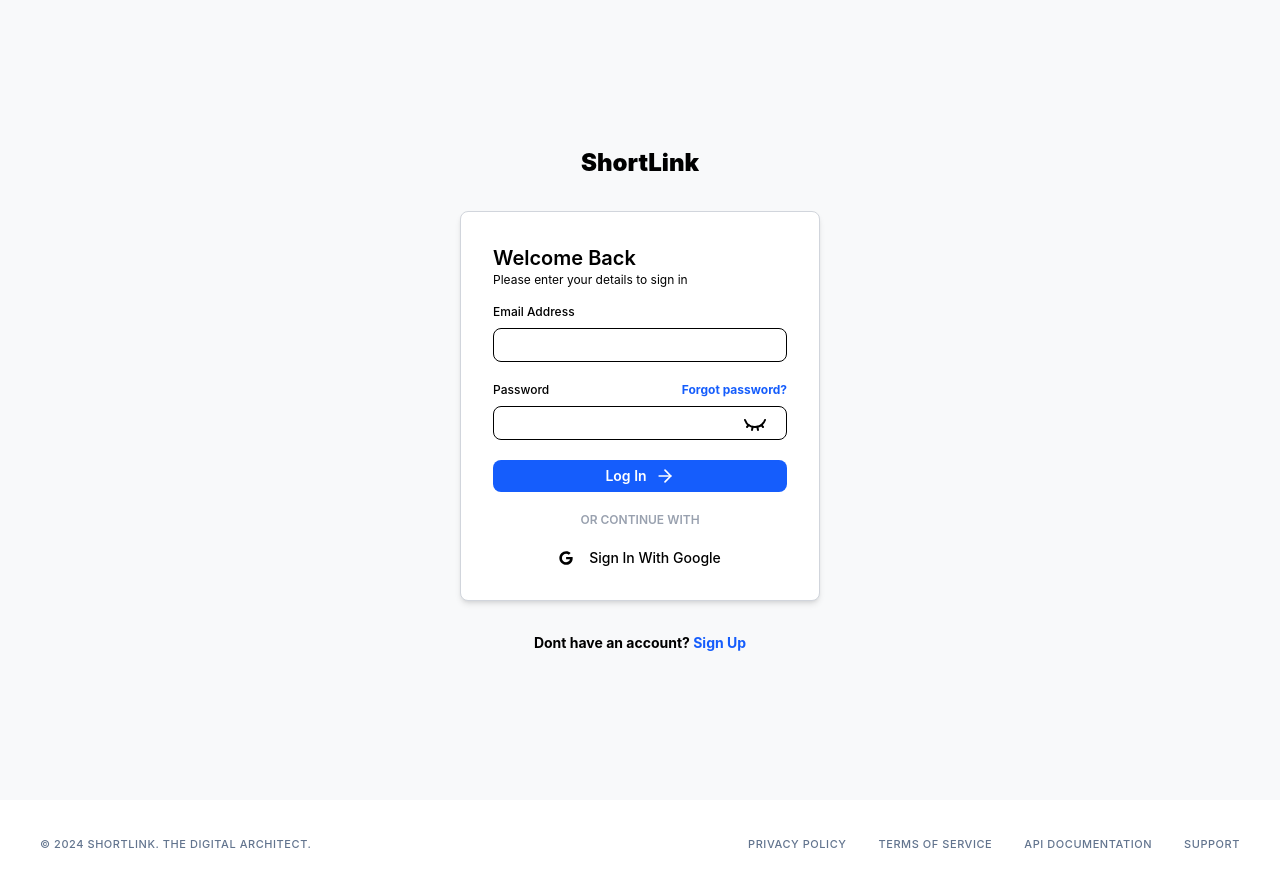
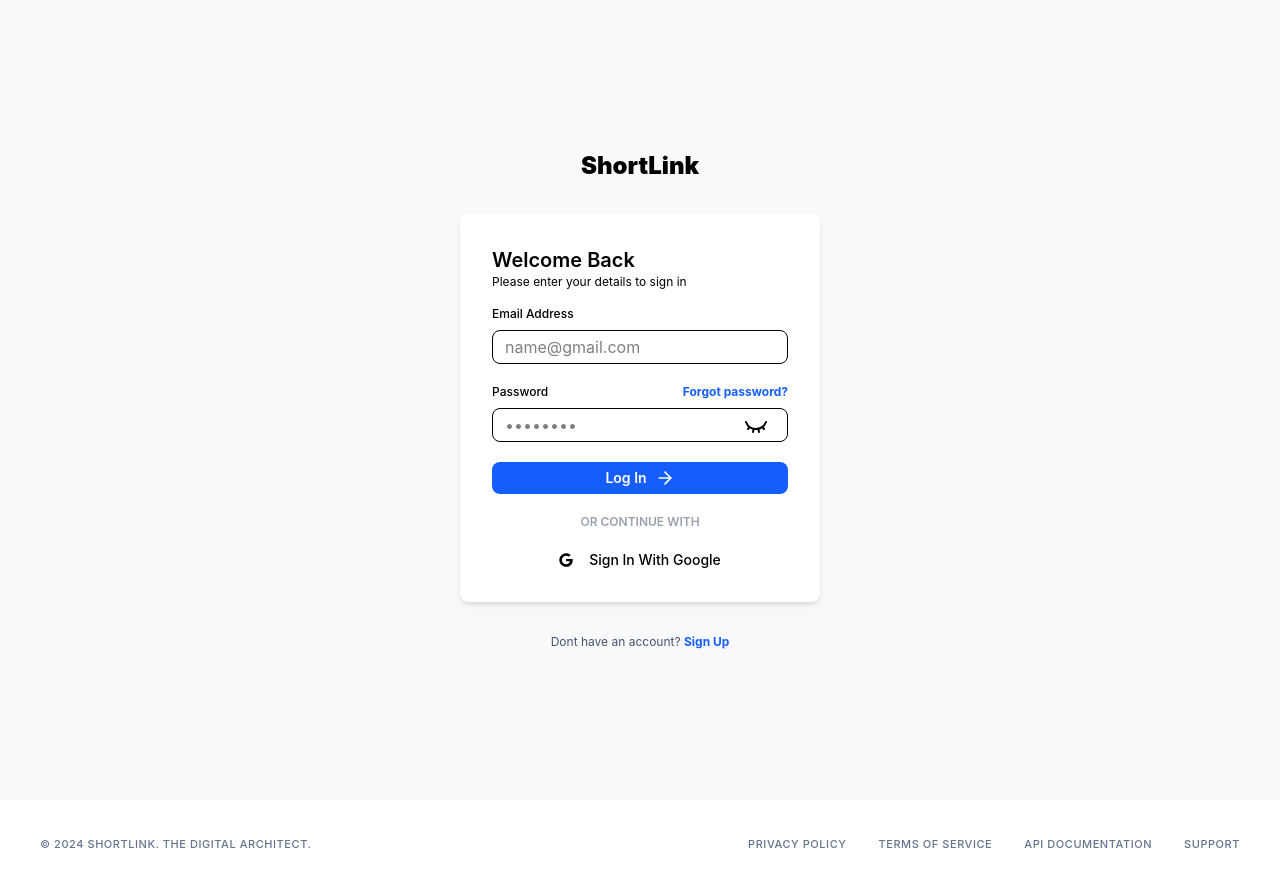
Before and after one commit to MGT06/shrotlink-app_frontend, a React (Vite) app: page /auth/login in a window 1280 px wide. Shown: the top 886 px of the page. Built offline with nearby package versions, Linux system fonts and the light colour scheme.

Commit message:
feat: enhance login page

```diff
--- a/src/pages/auth/Login.jsx
+++ b/src/pages/auth/Login.jsx
@@ -20,11 +20,11 @@
 
   return (
     <>
-      <section className="h-screen flex justify-center items-center bg-primary">
+      <section className="h-screen flex justify-center items-center font-sans bg-primary">
         <div className="grid gap-8 w-screen md:w-90 mx-7">
           <h1 className="text-2xl font-black text-center">ShortLink</h1>
           <form
-            className="rounded-lg border border-gray-300 grid gap-4 px-8 py-8 bg-white shadow-md"
+            className="rounded-lg border-gray-300 grid gap-4 px-8 py-8 bg-white shadow-md"
             onSubmit={handleSubmit(onSubmit)}
           >
             <div>
@@ -42,9 +42,10 @@
                   Email Address
                 </label>
                 <input
-                  type="text"
+                  type="email"
                   {...register("email", { required: "email is required" })}
                   id="email"
+                  placeholder="name@gmail.com"
                   className="rounded-lg border py-2.5 px-4 md:py-1 md:px-3"
                 />
                 {errors.email && (
@@ -61,7 +62,7 @@
                   >
                     Password
                   </label>
-                  <Link className="text-blue-600 font-bold text-sm md:text-xs">
+                  <Link className="text-blue-600 font-bold text-sm md:text-xs hover:underline">
                     Forgot password?
                   </Link>
                 </div>
@@ -72,6 +73,7 @@
                       required: "password is required",
                     })}
                     id="password"
+                    placeholder="••••••••"
                     className="rounded-lg border py-2.5 px-4 w-full md:py-1 md:px-3"
                   />
                   {showPassword ? (
@@ -107,9 +109,9 @@
               </button>
             </div>
           </form>
-          <p className="text-center text-sm font-bold">
+          <p className="text-center text-xs text-slate-600">
             Dont have an account?{" "}
-            <Link className="text-blue-600 font-bold">Sign Up</Link>
+            <Link to={"/auth/register"} className="text-blue-600 font-bold hover:underline">Sign Up</Link>
           </p>
         </div>
       </section>
```
